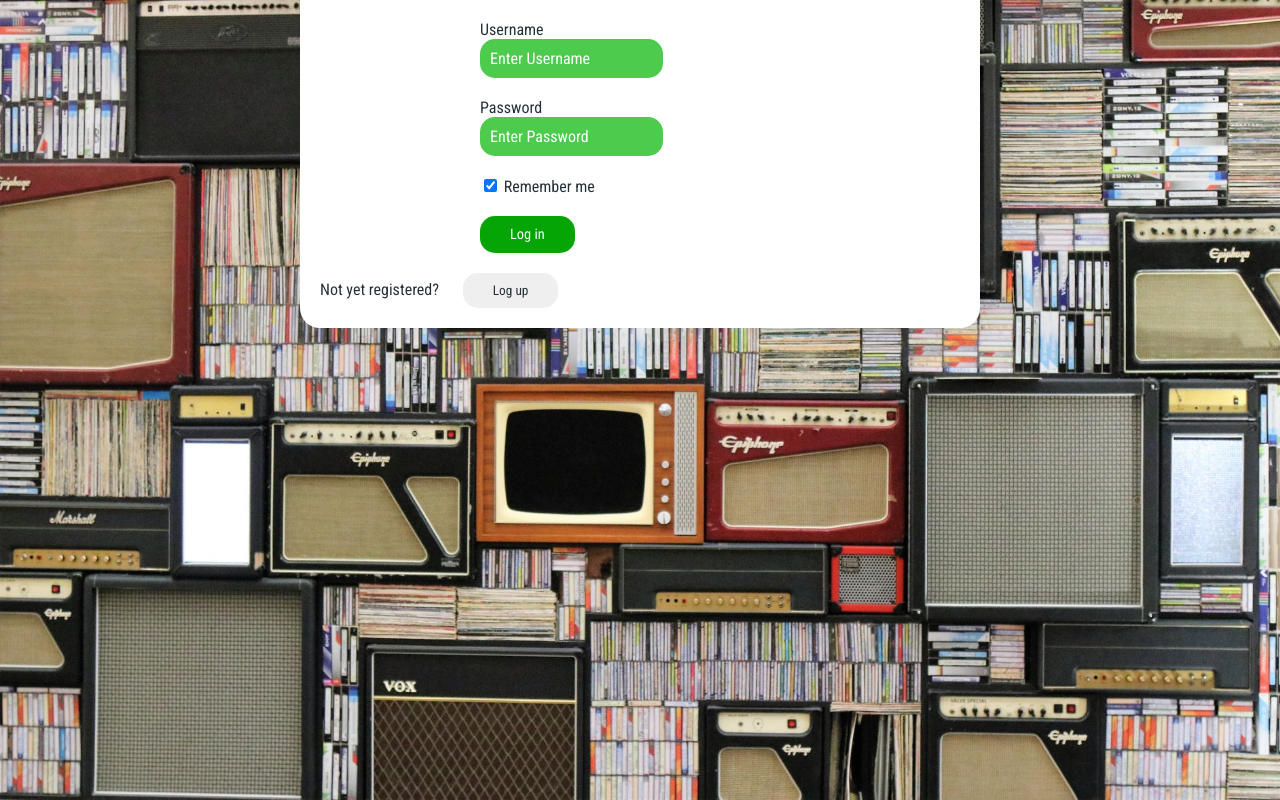
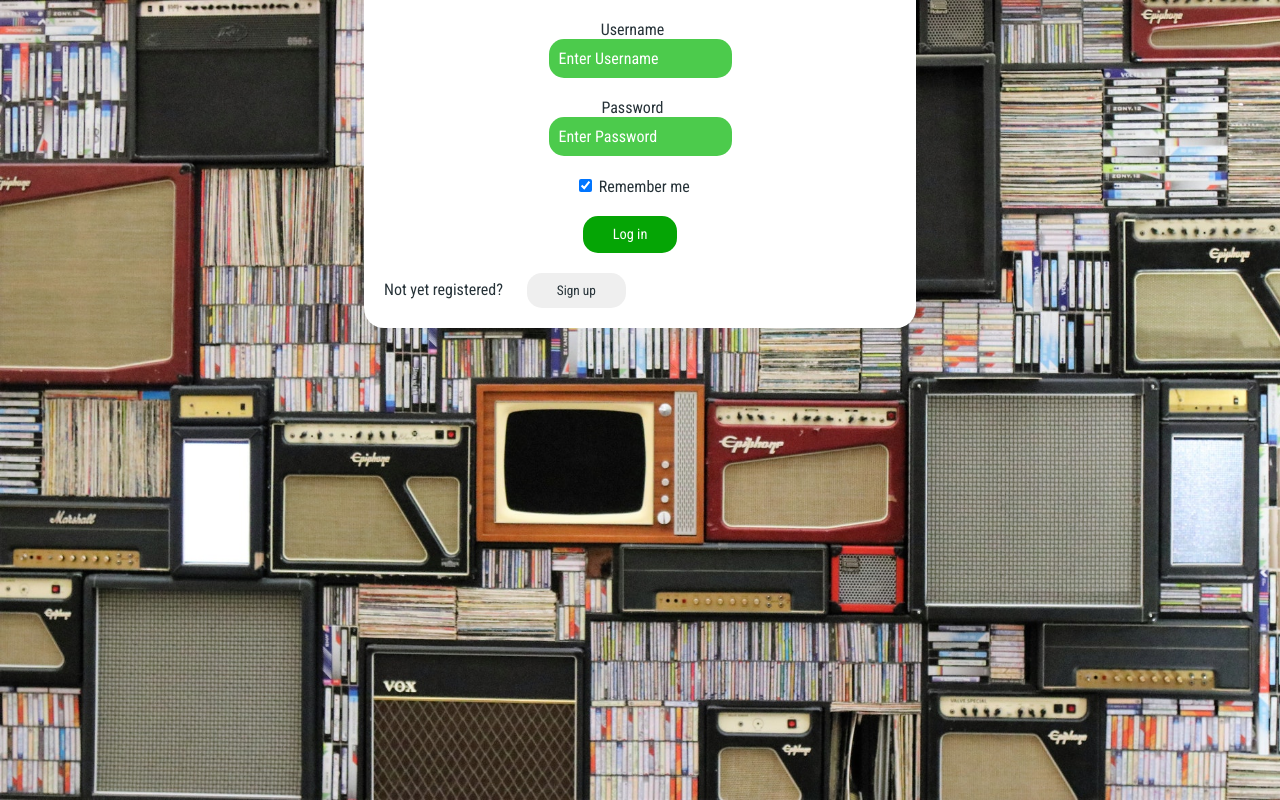
Before and after one commit to GioGiglio/SpotiClient, a plain HTML site: page public/login.html in a window 1280 px wide. Drawn offline with nearby package versions, Linux system fonts and the light colour scheme.

Commit message:
Changed: login screen appearance

```diff
--- a/public/css/login.css
+++ b/public/css/login.css
@@ -24,11 +24,12 @@ body {
 form {
     margin:auto;
     width: 50%;
+    text-align: center;
 }
 
 #container > div {
     margin:auto;
-    width: 50%;
+    width: 40%;
     background-color:white;
     padding: 20px;
     border-radius: 0 0 20px 20px;
@@ -40,7 +41,7 @@ form > input, #login_btn {
 }
 */
 
-#login_btn {
+#login_btn, #logup {
     margin-right: 20px;
     background-color:#05a505;
     color:white;
@@ -57,7 +58,7 @@ label {
 }
 
 form > input {
-    display: block;
+    display: inline-block;
     border:1px;
     border-radius: 15px;
     padding: 10px;
--- a/public/login.html
+++ b/public/login.html
@@ -14,13 +14,13 @@
 
             <!-- LOGIN FORM -->
             <form id="login_form" name="login" action="/login" method="POST">
-                <label for="uname">Username</label>
+                <label for="uname">Username</label> <br>
                 <input type="text" placeholder="Enter Username" name="uname" required maxlength="20">
-
-                <label for="psw">Password</label>
+                <br>
+                <label for="psw">Password</label> <br>
                 <input type="password" placeholder="Enter Password" name="psw" required maxlength="15">
 
-                <label>
+                <label> <br>
                     <input type="checkbox" checked="checked" name="remember"> Remember me <br/>
                 </label>
 
@@ -28,25 +28,25 @@
             </form>
 
             <span id="nyr">Not yet registered?</span>
-            <button id="logup_btn" onclick="showLogup()">Log up</button>
+            <button id="logup_btn" onclick="showLogup()">Sign up</button>
 
             <button id="backto_login" onclick="showLogin()" style="display:none">Return to login</button>
 
             <!-- LOGUP FORM -->
             <form id="logup_form" name="logup" method="post" action="/register">
-                <label for="username">Username </label>
+                <label for="username">Username </label> <br>
                 <input type="text" placeholder="Pick a username" name="username" required maxlength="20">
-
-                <label for="email">Email </label>
+                <br>
+                <label for="email">Email </label> <br>
                 <input type="email" placeholder="you@example.com" name="email" required maxlength="50">
-
-                <label for="psw1">Password</label>
+                <br>
+                <label for="psw1">Password</label> <br>
                 <input type="password" placeholder="Create a password" name="psw1" required maxlength="15">
-
-                <label for="psw2">Confirm Password</label>
+                <br>
+                <label for="psw2">Confirm Password</label> <br>
                 <input type="password" placeholder="Write again password" name="psw2" required maxlength="15">
 
-                <button id="logup" type="submit" onclick="return logupCheck()">Log up</button>
+                <button id="logup" type="submit" onclick="return logupCheck()">Sign up</button>
             </form>
         </div>
     </div>
--- a/todo.txt
+++ b/todo.txt
@@ -1,2 +1 @@
-- Define server side routes for updating playlists content, deleting and creating a playlist
 - Playing queue
```
